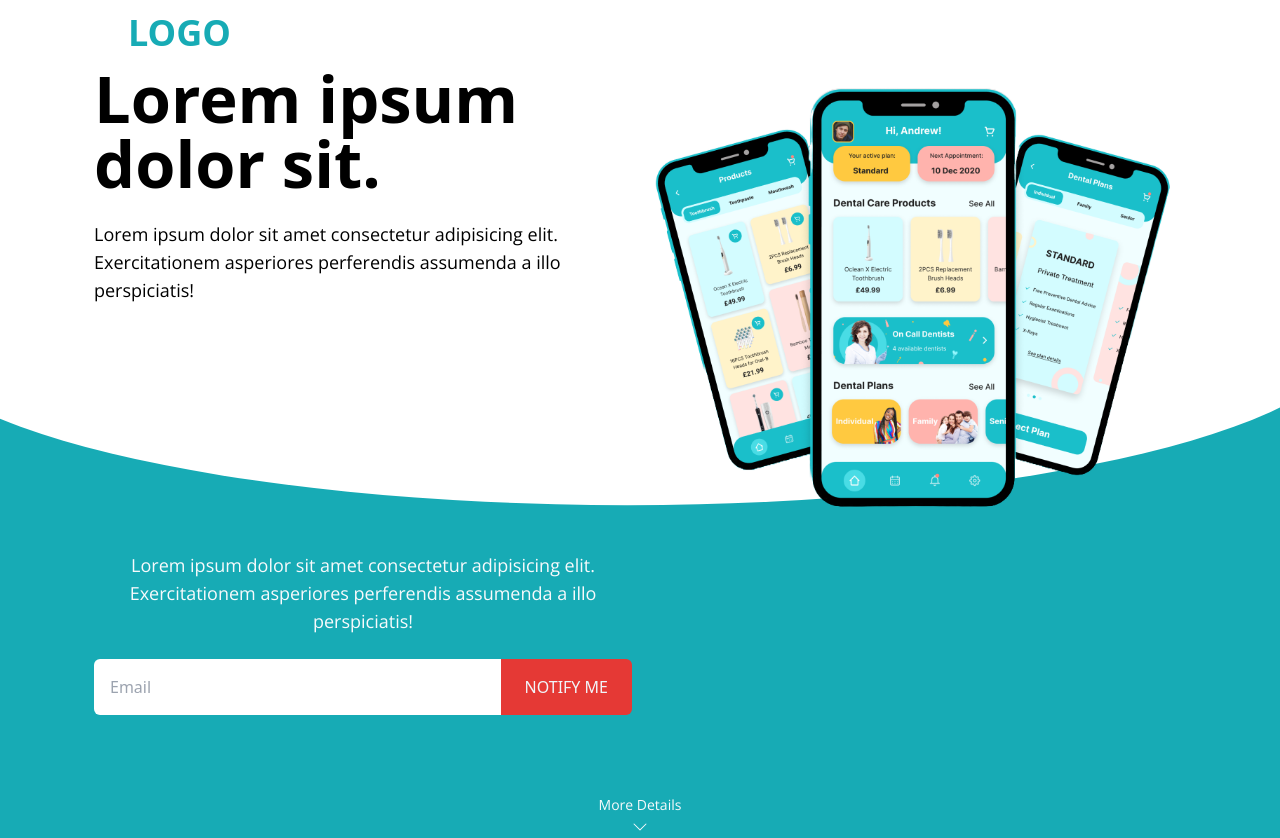
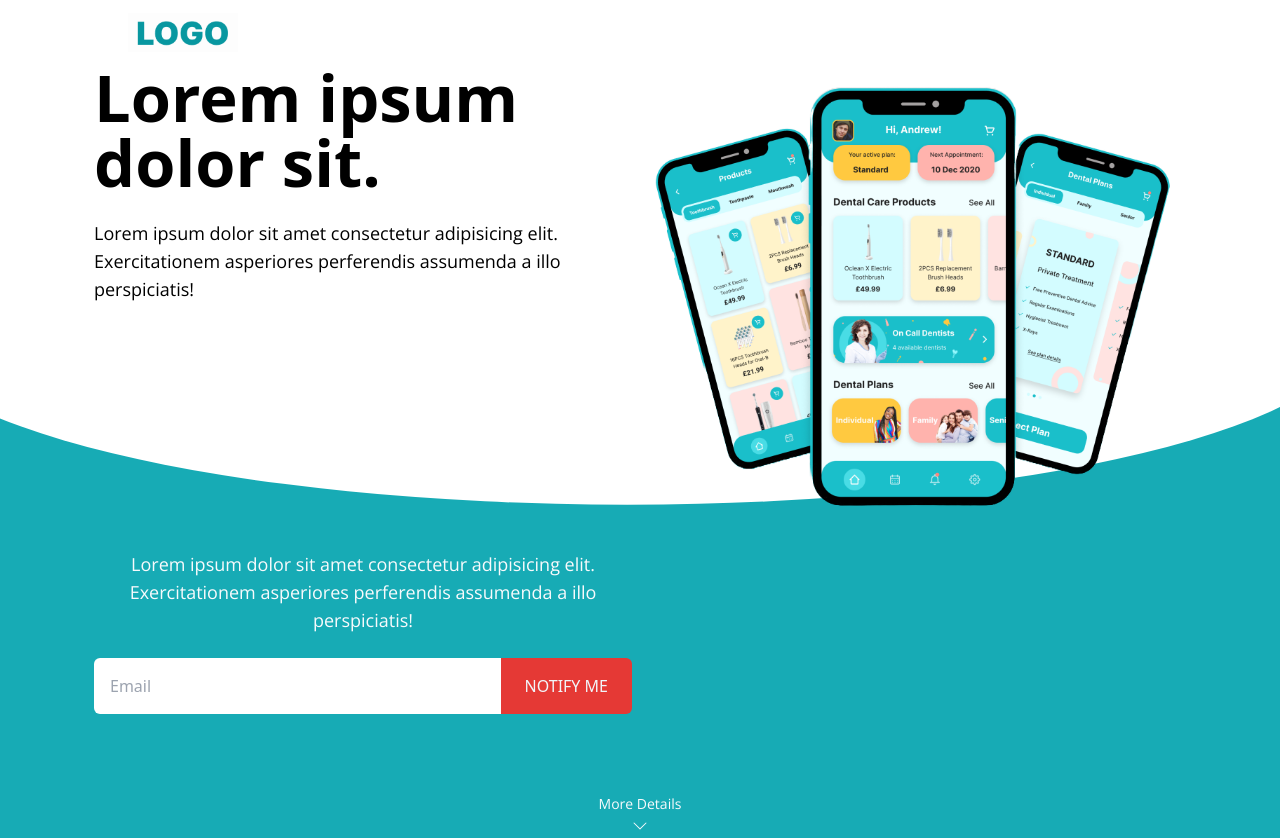
Before and after one commit to arafat2020/oliverr2021, a website built with Vite: page index.html in a window 1280 px wide. Shown: the top 838 px of the page. Built offline with nearby package versions, Linux system fonts and the light colour scheme.

Commit message:
logo adjusted

```diff
--- a/index.html
+++ b/index.html
@@ -20,9 +20,7 @@
     <!-- ======================================= -->
     <section class="w-full relative h-auto pb-10">
       <div class="w-full px-[3%] md:px-[5%] xl:px-[10%] py-[1%] flex items-start">
-        <h1 class="font-sans font-extrabold text-4xl uppercase text-[#17ABB5]">
-          Logo
-        </h1>
+       <img src="/logo.png" alt="logo" class="w-[110px]">
       </div>
       <div class="mx-auto w-full xl:w-[1124px] px-4 grid grid-cols-1 xl:grid-cols-2 gap-4 h-auto">
         <div class="col-span-1 z-30">
```
Also changed, not shown: public/logo.png (added).
